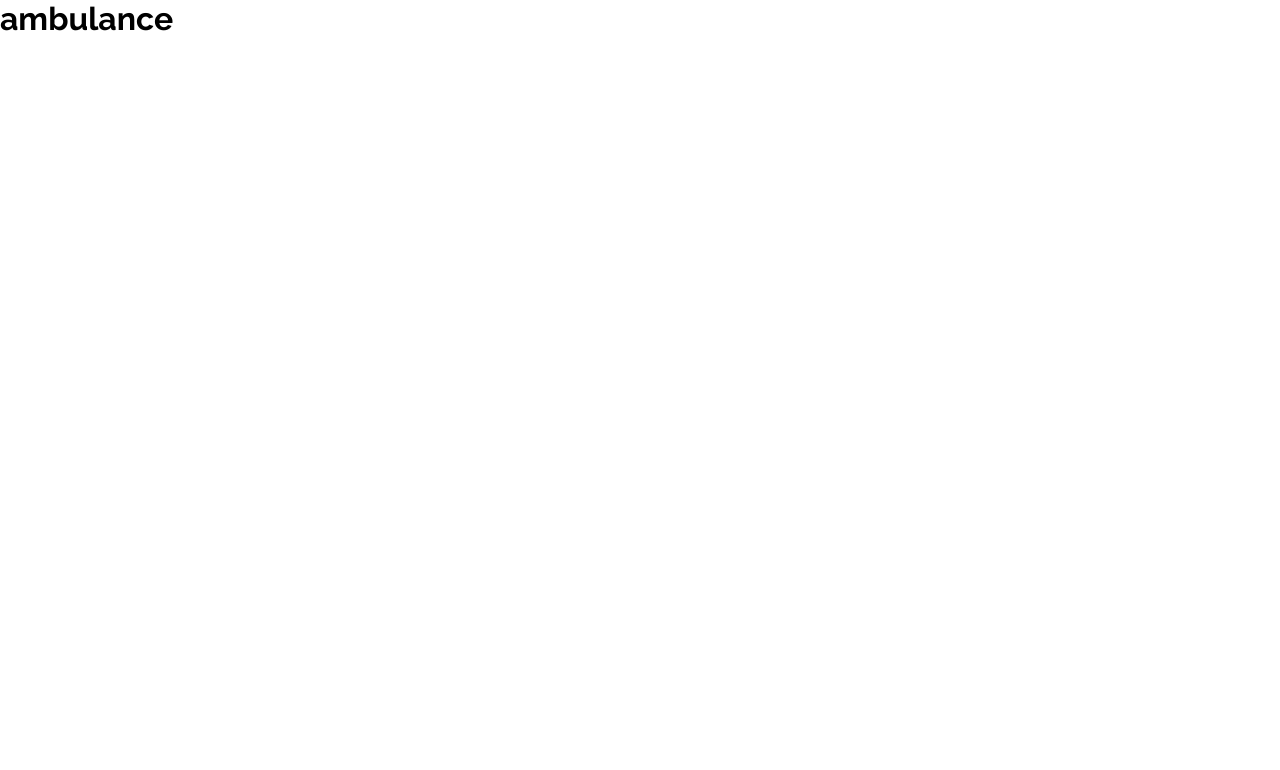
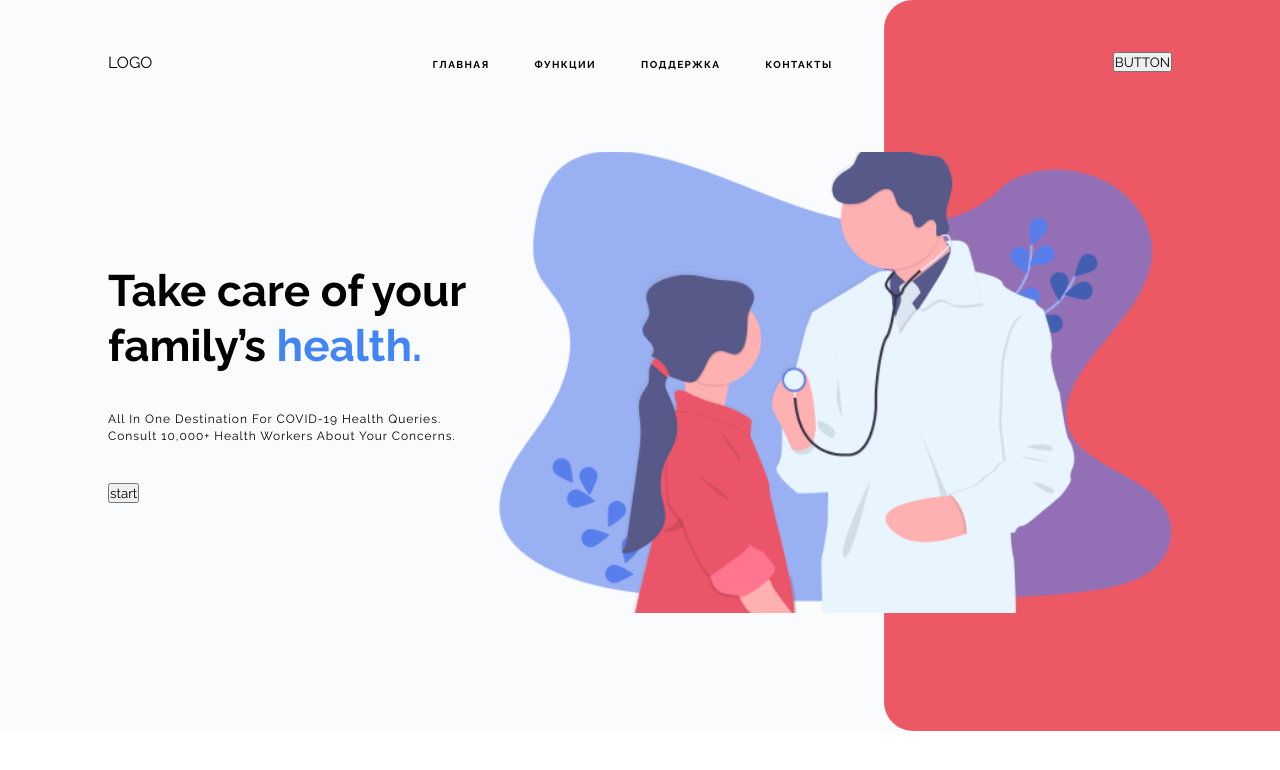
Before and after one commit to polskikh01/AmbulanceFE, an Angular app: page / in a window 1280 px wide. Shown: the top 770 px of the page. Built offline with nearby package versions, Linux system fonts and the light colour scheme.

Commit message:
Добавил верхушку

```diff
--- a/src/app/app.component.html
+++ b/src/app/app.component.html
@@ -1 +1,26 @@
-<h1>{{title}}</h1>
+<div id="wrapper">
+  <section class="info">
+    <header class="header">
+      <div>
+        <span>LOGO</span>
+      </div>
+      <nav>
+        <ul class="nav">
+          <li><a href="#" class="link">Главная</a></li>
+          <li><a href="#" class="link">Функции</a></li>
+          <li><a href="#" class="link">Поддержка</a></li>
+          <li><a href="#" class="link">Контакты</a></li>
+        </ul>
+      </nav>
+      <button>BUTTON</button>
+    </header>
+    <div class="health">
+      <div class="getStart">
+        <span class="title">Take care of your family’s <span class="pick">health.</span></span>
+        <span class="text">All in one destination for COVID-19 health queries.  Consult 10,000+ health workers about your concerns.</span>
+        <button>start</button>
+      </div>
+      <img src="./assets/imgs/main.svg" alt="doctor" />
+    </div>
+  </section>
+</div>
--- a/src/app/app.component.scss
+++ b/src/app/app.component.scss
@@ -1 +1,74 @@
 @import "../assets/styles/color";
+
+.info {
+  background-color: $white-dirty;
+  padding: 52px 108px 118px 108px;
+  background-image: url('../assets/imgs/orangeBlock.svg');
+  background-size: contain;
+  background-repeat: no-repeat;
+  background-position: 100% 0;
+
+  .header {
+    display: flex;
+    flex-direction: row;
+    justify-content: space-between;
+    align-items: center;
+    margin-bottom: 80px;
+
+    .nav {
+      display: flex;
+      flex-direction: row;
+      justify-content: space-between;
+      align-items: center;
+      list-style: none;
+      min-width: 400px;
+
+      .link {
+        font-weight: 700;
+        font-size: 10px;
+        line-height: 12px;
+        letter-spacing: 0.14em;
+        text-transform: uppercase;
+        text-decoration: none;
+        color: $black;
+      }
+    }
+  }
+
+  .health {
+    display: flex;
+    flex-direction: row;
+    justify-content: center;
+    align-items: center;
+
+    .getStart {
+      display: flex;
+      flex-direction: column;
+      justify-content: space-between;
+      align-items: flex-start;
+      min-height: 240px;
+      margin-right: 12px;
+
+      .title {
+        font-weight: 700;
+        font-size: 44px;
+        line-height: 55px;
+        color: $black;
+        max-width: 400px;
+
+        .pick {
+          color: $blue-light;
+        }
+      }
+
+      .text {
+        font-size: 12px;
+        line-height: 17px;
+        letter-spacing: 0.08em;
+        text-transform: capitalize;
+        color: $black;
+        max-width: 375px;
+      }
+    }
+  }
+}
```
Also changed, not shown: src/assets/imgs/main.svg (added), src/assets/imgs/orangeBlock.svg (added).
